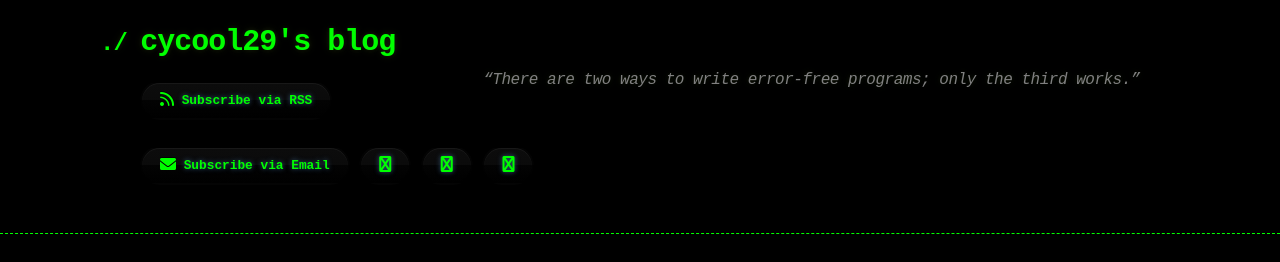
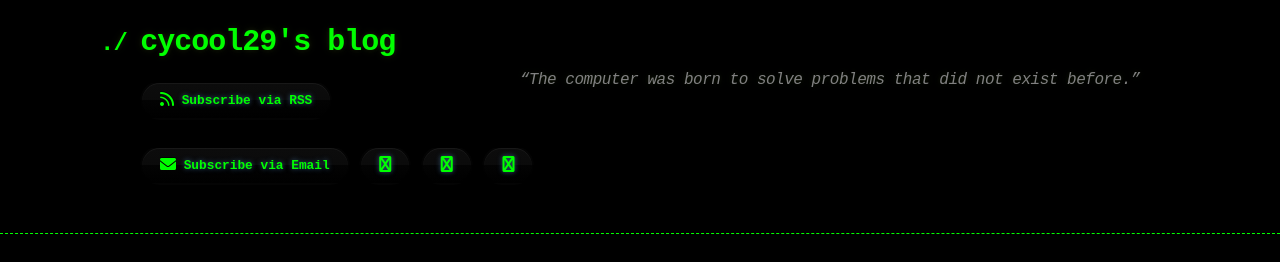
Before and after one commit to cycool29/cycool29.github.io, a Jekyll site: the page built from index.md, in a window 1280 px wide and 900 px high. Shown: the top 262 px of the window. Built offline with Jekyll 4.4.1, drawn with Linux system fonts in a browser that asks for light colours; a style sheet for code colours, icons or effects is not loaded.

Commit message:
Update quotes

```diff
--- a/_config.yml
+++ b/_config.yml
@@ -1,5 +1,5 @@
 title: cycool29's blog
-description: "“There are two ways to write error-free programs; only the third works.” "
+description: "“The computer was born to solve problems that did not exist before.” "
 bio: A high school student. Intermediate in Python, Git, Bash. Learning JavaScript. He/Him. "
 author: cycool29
 url: https://cycool29.github.io
```
